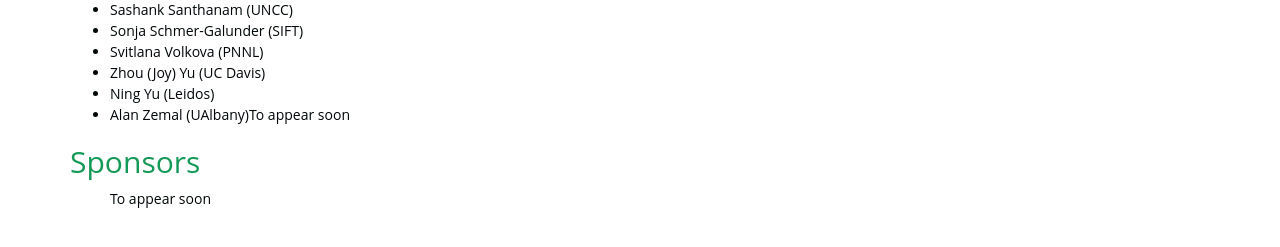
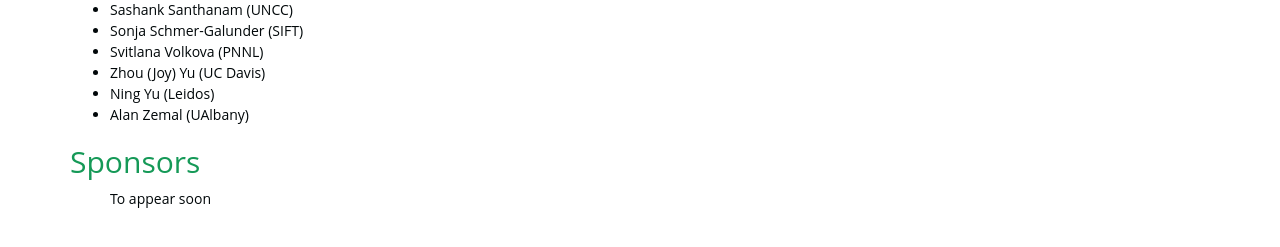
Before and after one commit to social-threats/social-threats.github.io, a Jekyll site: the page built from index.html, in a window 1280 px wide and 900 px high, scrolled down 2173 px. Shown: the part 631-878 px from the top of the window. Built offline with Jekyll 4.4.1, drawn with Linux system fonts in a browser that asks for light colours; nearby versions of some CDN libraries.

Commit message:
Update program_committee.html

```diff
--- a/_includes/_STOC_2020/program_committee.html
+++ b/_includes/_STOC_2020/program_committee.html
@@ -34,17 +34,5 @@
         <li>Svitlana Volkova (PNNL)
         <li>Zhou (Joy) Yu (UC Davis)
         <li>Ning Yu (Leidos)
-        <li>Alan Zemal (UAlbany)To appear soon
+        <li>Alan Zemal (UAlbany)
 </ul>
-
-<!--
-<div>
-    <table cellspacing="0" cellpadding="0" float="left">
-        <tr>
-            <td>
-                <li>
-            </td>
-        </tr>
-    </table>
-</div>
--->
```
